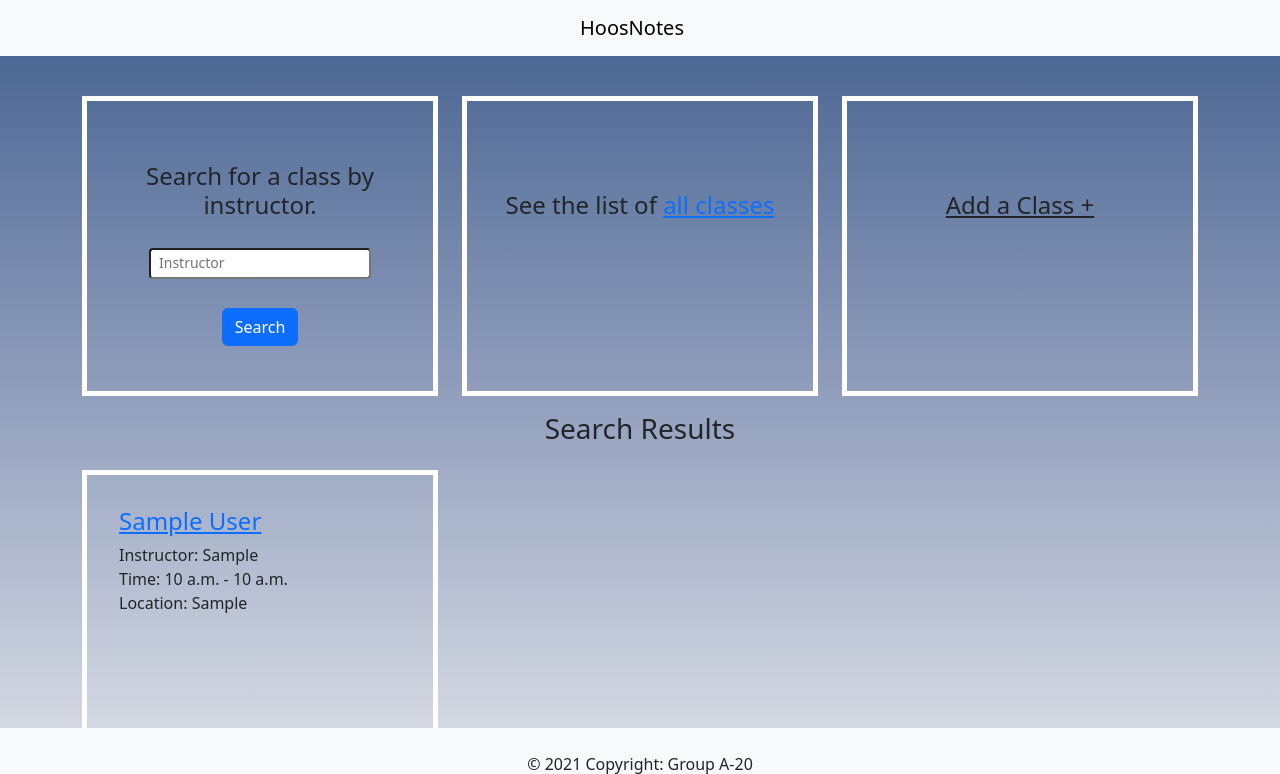
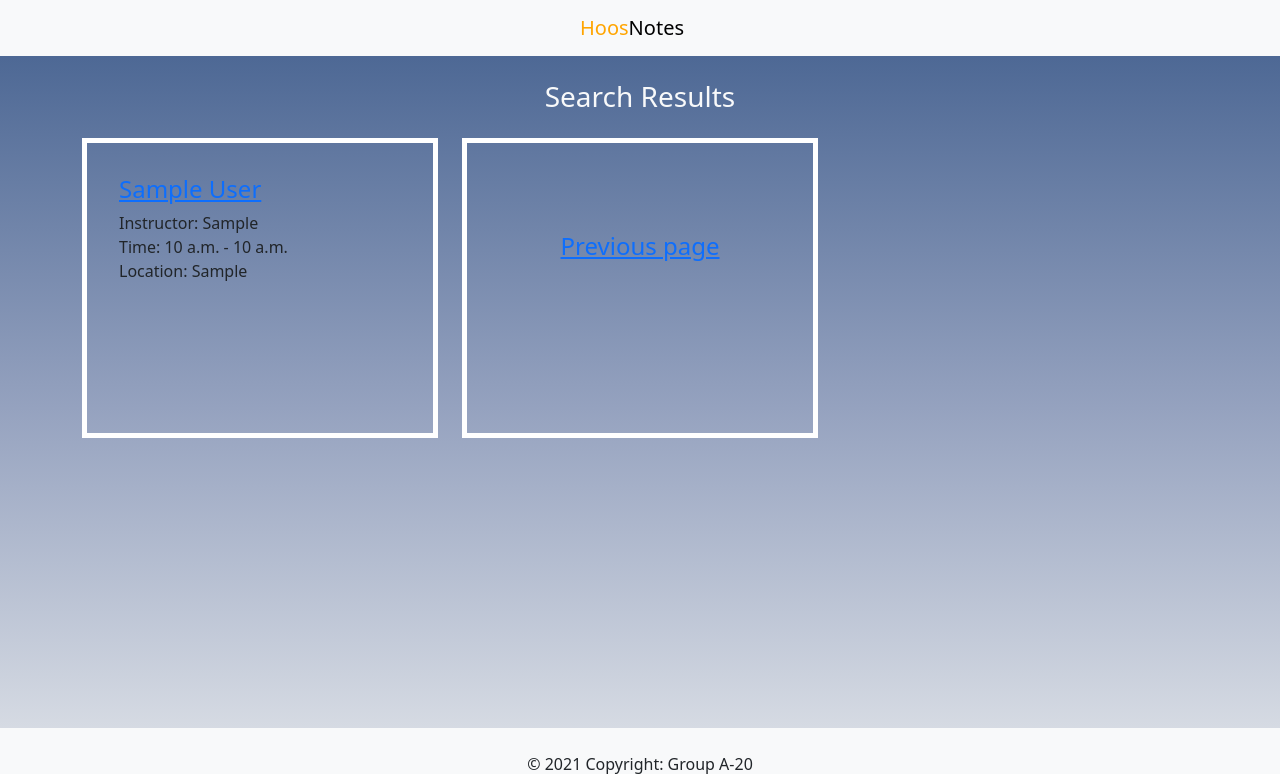
Before and after one commit to eliasposner/HoosNotes, a Django app: a page that uses scheduler/templates/base.html in a window 1280 px wide. Shown: the top 774 px of the page. Run offline with Django 3.2, Linux system fonts and the light colour scheme; tables that the repository leaves empty hold one stand-in row (values such as "Sample post"); some libraries are stand-ins or nearby versions.

Commit message:
Added back button and removed other elements

```diff
--- a/scheduler/templates/base.html
+++ b/scheduler/templates/base.html
@@ -26,7 +26,7 @@
           </button>
 
         <div class="collapse navbar-collapse justify-content-center" id="navDropdown">
-            <a class="navbar-brand">HoosNotes</a>
+            <a style="color: orange; margin-right: 0px;" class="navbar-brand" >Hoos</a><a class="navbar-brand">Notes</a>
             <ul class="navbar-nav">
 
                 {% if user.is_authenticated %}
--- a/scheduler/templates/scheduler/filtered_classes.html
+++ b/scheduler/templates/scheduler/filtered_classes.html
@@ -7,82 +7,8 @@
     <div class="row">
         {% if list_of_classes %}
 
-        <div class="col-sm-4 text-center">
-            <p style="border:10px; padding: 0em;">
-            <li class="list-group-item" style="border:5px; height: 300; font-size: 100%; border-style:solid; border-color: white; padding: 2em;">
 
-            <h4>
-
-                <br>
-                Search for a class by instructor.
-                <br>
-                <br>
-                <form action="{% url 'class_search' %}" method="post">
-                    {% csrf_token %}
-                    <!--<div style="float: left;">
-                        <input class="form-control-sm" type="text" name="class_name" placeholder="Class Name">
-                    </div>
-                -->
-                    <div class="text-center">
-                        <input class="form-control-sm" type="text" name="instructor" placeholder="Instructor" required>
-                    </div>
-
-                    <br>
-                    <div class="text-center">
-                        <button class="btn btn-primary btn-md btn-block" type="submit">Search</button>
-                    </div>
-
-
-
-                </form>
-
-
-                <br>
-                <br>
-                <br>
-            </h4>
-            </li>
-               </p>
-            </div>
-    <div class="col-sm-4 text-center">
-        <p style="border:10px; padding: 0em;">
-        <li class="list-group-item" style="border:5px; height: 300; font-size: 100%; border-style:solid; border-color: white; padding: 2em;">
-
-        <h4>
-
-            <br>
-            <br>
-            See the list of <a href="{% url 'all_classes' %}">all classes</a>
-            <br>
-            <br>
-            <br>
-            <br>
-            <br>
-        </h4>
-        </li>
-            </p>
-            </div>
-
-            <div class="col-sm-4 text-center">
-                <p style="border:10px; padding: 0em;">
-                <li class="list-group-item" style="border:5px; height: 300; border-style:solid; border-color: white; padding: 2em;">
-
-                <h4>
-
-                    <br>
-                    <br>
-                    <a class="link-dark" href="{% url 'create_student_class'%}">
-                    Add a Class +
-                    <br>
-                    <br>
-                    <br>
-
-                </a>
-                </h4>
-                </li>
-                   </p>
-                   </div>
-                   <h3 class="text-dark text-center">Search Results</h3>
+            <h3 class="text-light text-center">Search Results</h3>
             {% for class in list_of_classes %}
             <div class="col-sm-4">
             <p style="border:10px; padding: 0em;">
@@ -102,6 +28,26 @@
             </div>
 
         {% endfor %}
+        <div class="col-sm-4">
+            <p style="border:10px; padding: 0em;">
+            <li class="list-group-item" style="border:5px; height: 300; border-style:solid; border-color: white; padding: 2em;">
+
+            <h4>
+
+                <br>
+                <br>
+                <div class="text-center">
+                    <a class="link-primary" onClick="javascript:history.go(-1);">Previous page</a>
+                </div>
+                <br>
+                <br>
+                <br>
+
+            </a>
+            </h4>
+            </li>
+            </p>
+            </div>
     </div>
 </div>
 
```
